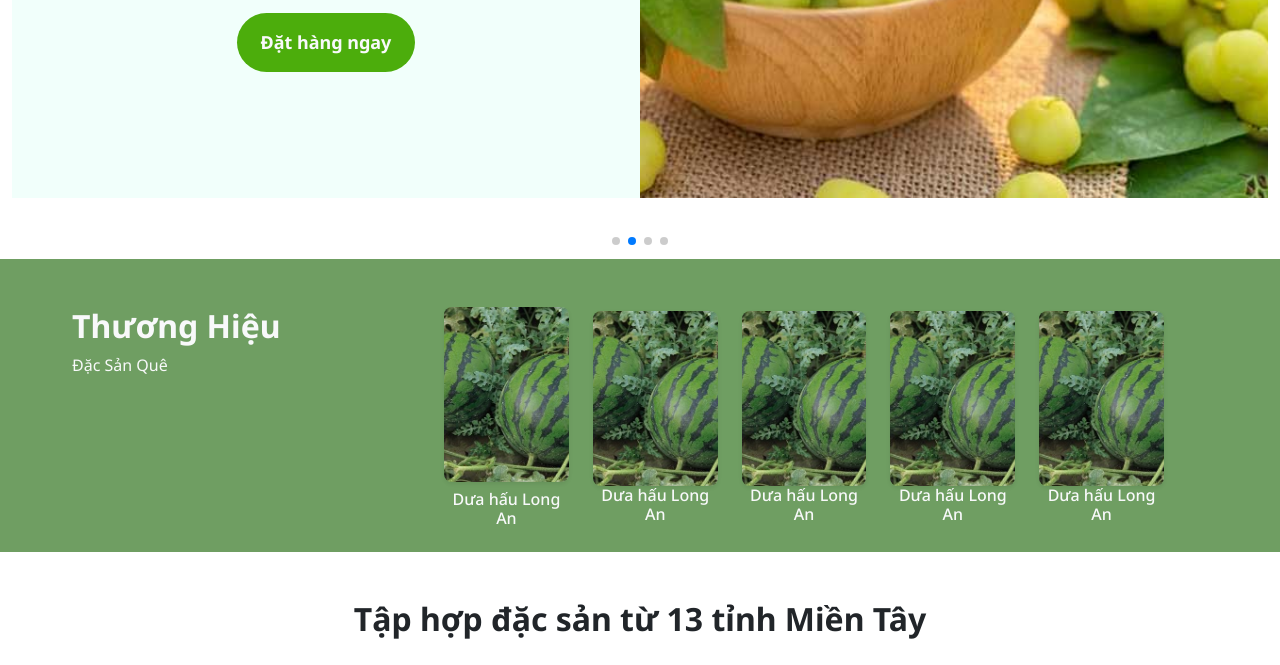
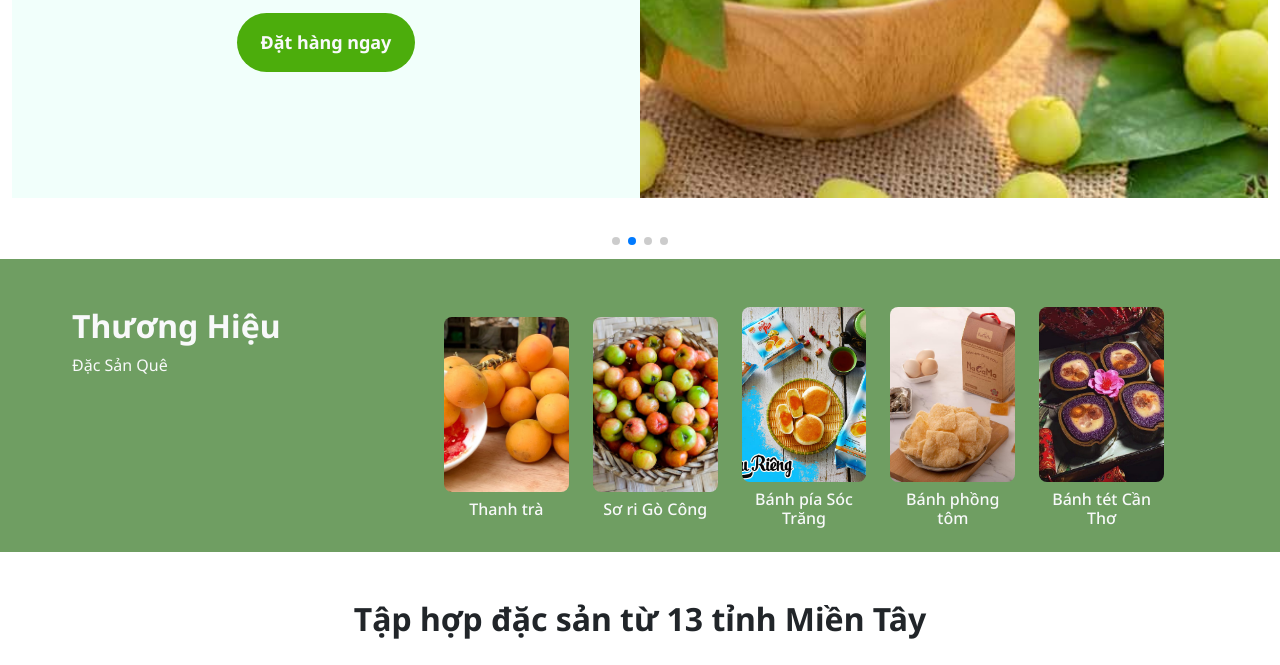
Before and after one commit to FCATkhai/Dac-san-mien-tay, a website: page index.html in a window 1280 px wide. Shown: the part 525-1190 px from the top of the page. Drawn offline with nearby package versions, Linux system fonts and the light colour scheme.

Commit message:
complete thương hiệu section

```diff
--- a/index.html
+++ b/index.html
@@ -16,7 +16,8 @@
 
 <body>
     <header>
-        <div class="top-bar d-flex justify-content-between align-content-center text-light px-5 py-1" style="background: var(--bs-secondary);">
+        <div class="top-bar d-flex justify-content-between align-content-center text-light px-5 py-1"
+            style="background: var(--bs-secondary);">
             <div class="d-flex ms-5 fs-6 ">
                 <a href="components/login.html" class="text-light">
                     <i class="bi bi-person-circle pe-2"></i>
@@ -104,7 +105,9 @@
                                     Với hương thơm ngất ngây, màu vàng tươi bắt mắt, sầu riêng RI6 làm say đắm lòng du
                                     khách
                                 </p>
-                                <button class="dat-hang-ngay-btn rounded-pill bg-primary text-light py-3 px-4 border-0 fw-bold">Đặt hàng
+                                <button
+                                    class="dat-hang-ngay-btn rounded-pill bg-primary text-light py-3 px-4 border-0 fw-bold">Đặt
+                                    hàng
                                     ngay</button>
                             </div>
                             <div class="card-img w-50">
@@ -124,7 +127,9 @@
                                     tượng. Quả mọc thành chùm, bám sát vào thân cây, nhỏ bằng đầu ngón tay, có màu vàng
                                     xanh
                                 </p>
-                                <button class="dat-hang-ngay-btn rounded-pill bg-primary text-light py-3 px-4 border-0 fw-bold">Đặt hàng
+                                <button
+                                    class="dat-hang-ngay-btn rounded-pill bg-primary text-light py-3 px-4 border-0 fw-bold">Đặt
+                                    hàng
                                     ngay</button>
                             </div>
                             <div class="card-img w-50">
@@ -144,7 +149,9 @@
                                     Thơ. Ngồi canh nồi bánh tét trên bếp lửa bập bùng là nét truyền thống văn hóa mỗi
                                     dịp Tết đến xuân về
                                 </p>
-                                <button class="dat-hang-ngay-btn rounded-pill bg-primary text-light py-3 px-4 border-0 fw-bold">Đặt hàng
+                                <button
+                                    class="dat-hang-ngay-btn rounded-pill bg-primary text-light py-3 px-4 border-0 fw-bold">Đặt
+                                    hàng
                                     ngay</button>
                             </div>
                             <div class="card-img w-50">
@@ -164,7 +171,9 @@
                                     thơm có vị ngọt dịu, đặc biệt thịt mềm hơi dẻo, hậu bùi nên chế biến được rất nhiều
                                     món ngon và dinh dưỡng
                                 </p>
-                                <button class="dat-hang-ngay-btn rounded-pill bg-primary text-light py-3 px-4 border-0 fw-bold">Đặt hàng
+                                <button
+                                    class="dat-hang-ngay-btn rounded-pill bg-primary text-light py-3 px-4 border-0 fw-bold">Đặt
+                                    hàng
                                     ngay</button>
                             </div>
                             <div class="card-img w-50">
@@ -189,66 +198,105 @@
                 </div>
                 <div class="col-12 col-lg-8 swiper feature-product-Swiper">
                     <div class="swiper-wrapper">
-                        <div class="swiper-slide bg-transparent px-10">
-                            <div class="container-fluid" style="width: 208px;">
-                                <a href="" class="overflow-hidden">
-                                    <img src="assets/img/product/traicay/duahaulongan_2.png" alt="" class="img-fluid rounded-3 object-fit-cover shadow-sm zoom" style="height: 175px;">
-                                </a>
+                        <div class="swiper-slide bg-transparent " >
+                            <div class="container-fluid zoom" style="width: 198px">
+                                <div class="overflow-hidden px-10">
+                                    <a href="" class="d-flex rounded-3 overflow-hidden">
+                                        <img src="assets/img/product/traicay/thanhtra.png" alt="">
+                                    </a>
+                                </div>
                                 <a href="">
-                                    <h3 class="text-light h6 mt-2">Dưa hấu Long An</h3>
+                                    <h3 class="text-light h6 mt-2">
+                                            Thanh trà
+                                    </h3>
                                 </a>
                             </div>
                         </div>
-                        <div class="swiper-slide bg-transparent px-10">
-                            <div class="container-fluid" style="width: 208px;">
+                        <div class="swiper-slide bg-transparent " >
+                            <div class="container-fluid zoom" style="width: 198px">
+                                <div class="overflow-hidden px-10">
+                                    <a href="" class="d-flex rounded-3 overflow-hidden">
+                                        <img src="assets/img/product/traicay/sorigocong.png" alt="">
+                                    </a>
+                                </div>
                                 <a href="">
-                                    <img src="assets/img/product/traicay/duahaulongan_2.png" alt="" class="img-fluid rounded-3 object-fit-cover shadow-sm zoom" style="height: 175px;">
-                                </a>
-                                <a href="">
-                                    <h3 class="text-light h6">Dưa hấu Long An</h3>
+                                    <h3 class="text-light h6 mt-2">
+                                            Sơ ri Gò Công
+                                    </h3>
                                 </a>
                             </div>
                         </div>
-                        <div class="swiper-slide bg-transparent px-10">
-                            <div class="container-fluid" style="width: 208px;">
+                        <div class="swiper-slide bg-transparent " >
+                            <div class="container-fluid zoom" style="width: 198px">
+                                <div class="overflow-hidden px-10">
+                                    <a href="" class="d-flex rounded-3 overflow-hidden">
+                                        <img src="assets/img/product/thucphamkho/banh-pia-soc-trang-thv-2.jpg" alt="">
+                                    </a>
+                                </div>
                                 <a href="">
-                                    <img src="assets/img/product/traicay/duahaulongan_2.png" alt="" class="img-fluid rounded-3 object-fit-cover shadow-sm zoom" style="height: 175px;">
-                                </a>
-                                <a href="">
-                                    <h3 class="text-light h6">Dưa hấu Long An</h3>
+                                    <h3 class="text-light h6 mt-2">
+                                            Bánh pía Sóc Trăng
+                                    </h3>
                                 </a>
                             </div>
                         </div>
-                        <div class="swiper-slide bg-transparent px-10">
-                            <div class="container-fluid" style="width: 208px;">
+                        <div class="swiper-slide bg-transparent " >
+                            <div class="container-fluid zoom" style="width: 198px">
+                                <div class="overflow-hidden px-10">
+                                    <a href="" class="d-flex rounded-3 overflow-hidden">
+                                        <img src="assets/img/product/thucphamkho/banhphongtom1_1.jpg" alt="">
+                                    </a>
+                                </div>
                                 <a href="">
-                                    <img src="assets/img/product/traicay/duahaulongan_2.png" alt="" class="img-fluid rounded-3 object-fit-cover shadow-sm zoom" style="height: 175px;">
-                                </a>
-                                <a href="">
-                                    <h3 class="text-light h6">Dưa hấu Long An</h3>
+                                    <h3 class="text-light h6 mt-2">
+                                            Bánh phồng tôm
+                                    </h3>
                                 </a>
                             </div>
                         </div>
-                        <div class="swiper-slide bg-transparent px-10">
-                            <div class="container-fluid" style="width: 208px;">
+                        <div class="swiper-slide bg-transparent " >
+                            <div class="container-fluid zoom" style="width: 198px">
+                                <div class="overflow-hidden px-10">
+                                    <a href="" class="d-flex rounded-3 overflow-hidden">
+                                        <img src="assets/img/web-component/main-slider/banh-tet-can-tho.jpg" alt="">
+                                    </a>
+                                </div>
                                 <a href="">
-                                    <img src="assets/img/product/traicay/duahaulongan_2.png" alt="" class="img-fluid rounded-3 object-fit-cover shadow-sm zoom" style="height: 175px;">
-                                </a>
-                                <a href="">
-                                    <h3 class="text-light h6">Dưa hấu Long An</h3>
+                                    <h3 class="text-light h6 mt-2">
+                                            Bánh tét Cần Thơ
+                                    </h3>
                                 </a>
                             </div>
                         </div>
-                        <div class="swiper-slide bg-transparent px-10">
-                            <div class="container-fluid" style="width: 208px;">
+                        <div class="swiper-slide bg-transparent " >
+                            <div class="container-fluid zoom" style="width: 198px">
+                                <div class="overflow-hidden px-10 shadow-sm">
+                                    <a href="" class="d-flex rounded-3 overflow-hidden">
+                                        <img src="assets/img/product/traicay/duahaulongan_2.png" alt="">
+                                    </a>
+                                </div>
                                 <a href="">
-                                    <img src="assets/img/product/traicay/duahaulongan_2.png" alt="" class="img-fluid rounded-3 object-fit-cover shadow-sm zoom" style="height: 175px;">
-                                </a>
-                                <a href="">
-                                    <h3 class="text-light h6">Dưa hấu Long An</h3>
+                                    <h3 class="text-light h6 mt-2">
+                                            Dưa hấu Long An
+                                    </h3>
                                 </a>
                             </div>
                         </div>
+                        <div class="swiper-slide bg-transparent " >
+                            <div class="container-fluid zoom" style="width: 198px">
+                                <div class="overflow-hidden px-10 shadow-sm">
+                                    <a href="" class="d-flex rounded-3 overflow-hidden">
+                                        <img src="assets/img/product/thucphamkho/khocadu1.jpg" alt="">
+                                    </a>
+                                </div>
+                                <a href="">
+                                    <h3 class="text-light h6 mt-2">
+                                            Khô cá Đù
+                                    </h3>
+                                </a>
+                            </div>
+                        </div>
+
                     </div>
                 </div>
             </div>
@@ -261,13 +309,18 @@
                 <div class="row justify-content-center mt-5">
                     <div class="col-8 col-lg-4">
                         <p>
-                            Đặc sản Miền Tây là những sản phẩm ẩm thực đặc biệt từ vùng miền Tây của Việt Nam. Vùng này nổi tiếng với đất đai màu mỡ và ẩm thực đa dạng, bao gồm các món ăn được làm từ trái cây tươi, rau củ, gạo và hải sản.
+                            Đặc sản Miền Tây là những sản phẩm ẩm thực đặc biệt từ vùng miền Tây của Việt Nam. Vùng này
+                            nổi tiếng với đất đai màu mỡ và ẩm thực đa dạng, bao gồm các món ăn được làm từ trái cây
+                            tươi, rau củ, gạo và hải sản.
                         </p>
                         <p>
-                            Các sản phẩm đặc sản Miền Tây được chế biến từ những nguyên liệu tự nhiên và mang hương vị đặc trưng của vùng đất này. Một số đặc sản nổi tiếng của Miền Tây bao gồm: rượu đế, kẹo dừa Bến Tre, trái cây sấy khô, mắm cá linh, bánh tét, bánh xèo và nhiều loại trái cây ngon khác.
+                            Các sản phẩm đặc sản Miền Tây được chế biến từ những nguyên liệu tự nhiên và mang hương vị
+                            đặc trưng của vùng đất này. Một số đặc sản nổi tiếng của Miền Tây bao gồm: rượu đế, kẹo dừa
+                            Bến Tre, trái cây sấy khô, mắm cá linh, bánh tét, bánh xèo và nhiều loại trái cây ngon khác.
                         </p>
                         <p>
-                            Những sản phẩm này không chỉ làm hài lòng vị giác mà còn là điểm đến thu hút du khách muốn khám phá ẩm thực và văn hóa của vùng miền Tây xinh đẹp.
+                            Những sản phẩm này không chỉ làm hài lòng vị giác mà còn là điểm đến thu hút du khách muốn
+                            khám phá ẩm thực và văn hóa của vùng miền Tây xinh đẹp.
                         </p>
                     </div>
                     <div class="col-8 col-lg-8">
--- a/style.css
+++ b/style.css
@@ -31,11 +31,14 @@ a {
     justify-content: space-between;
 }
 
-.zoom {
-    transition: transform 0.2s;
+.zoom div a img {
+    width: 100%;
+    height: 175px;
+    object-fit: cover;
+    transition: transform 0.25s;
 }
 
-.zoom:hover {
+.zoom:hover div a img {
     transform: scale(1.1);
 }
 /* -------------- Main swiper --------------------- */
```
